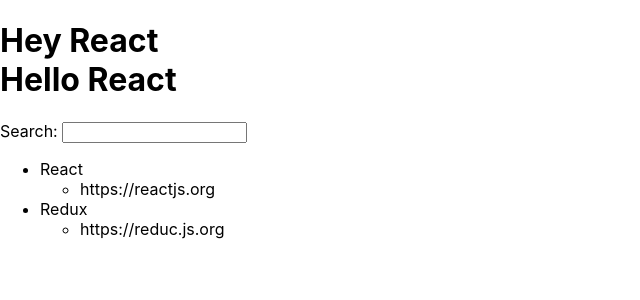
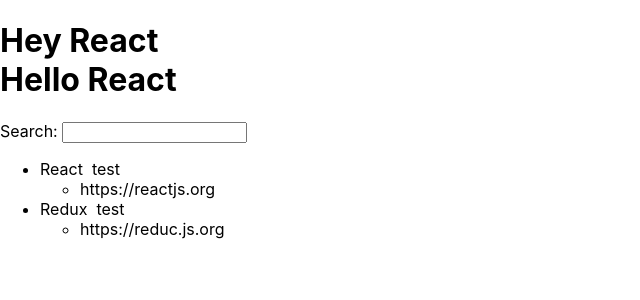
Before and after one commit to enricosuarve/hacker-stories, a React (Create React App) app: page / in a window 1280 px wide. Shown: the top 300 px of the page, without its empty margins (0-640 px from the left). Built offline with nearby package versions, Linux system fonts and the light colour scheme.

Commit message:
Got to P.50 - using props

```diff
--- a/src/App.js
+++ b/src/App.js
@@ -5,7 +5,13 @@
     title: 'React',
 };
 
-const list = [
+
+const getTitle = (title) => {
+    return title;
+}
+
+const App = () => {
+    const stories = [
         {
             title: 'React',
             url: 'https://reactjs.org',
@@ -25,36 +31,37 @@
         },
     ];
 
-const getTitle = (title) => {
-    return title;
-}
-
-const App = () => (
+    return(
         <div>
             <h1>
                 {welcome.greeting} {welcome.title}<br/>
                 Hello {getTitle('React')}
             </h1>
             <Search/>
-        <List/>
+            <List list={stories} extraline={"test"}/>
         </div>
     );
+}
 
 
-const List = () => (
+const List = (props) => (
     <ul>
-        {list.map((item) => (
-            <li key={item.objectID} id={item.test}>
-                {item.title}
-                <ul>
-                    <li>{item.url}</li>
-                </ul>
-            </li>
+        {props.list.map((item) => (
+        <Item key={item.objectID} item={item} extraline={" test"}/>
             ))}
     </ul>
 );
 
+const Item =(props)=>(
+    <li key={props.item.objectID} id={props.item.test}>
+        {props.item.title}
+        &nbsp;{props.extraline}
+        <ul>
+            <li>{props.item.url}</li>
+        </ul>
+    </li>
 
+)
 const Search = () => {
     const handleChange = (event)=>{
         //synthetic event
```
Lines whose indentation alone changed are shown as unchanged.
